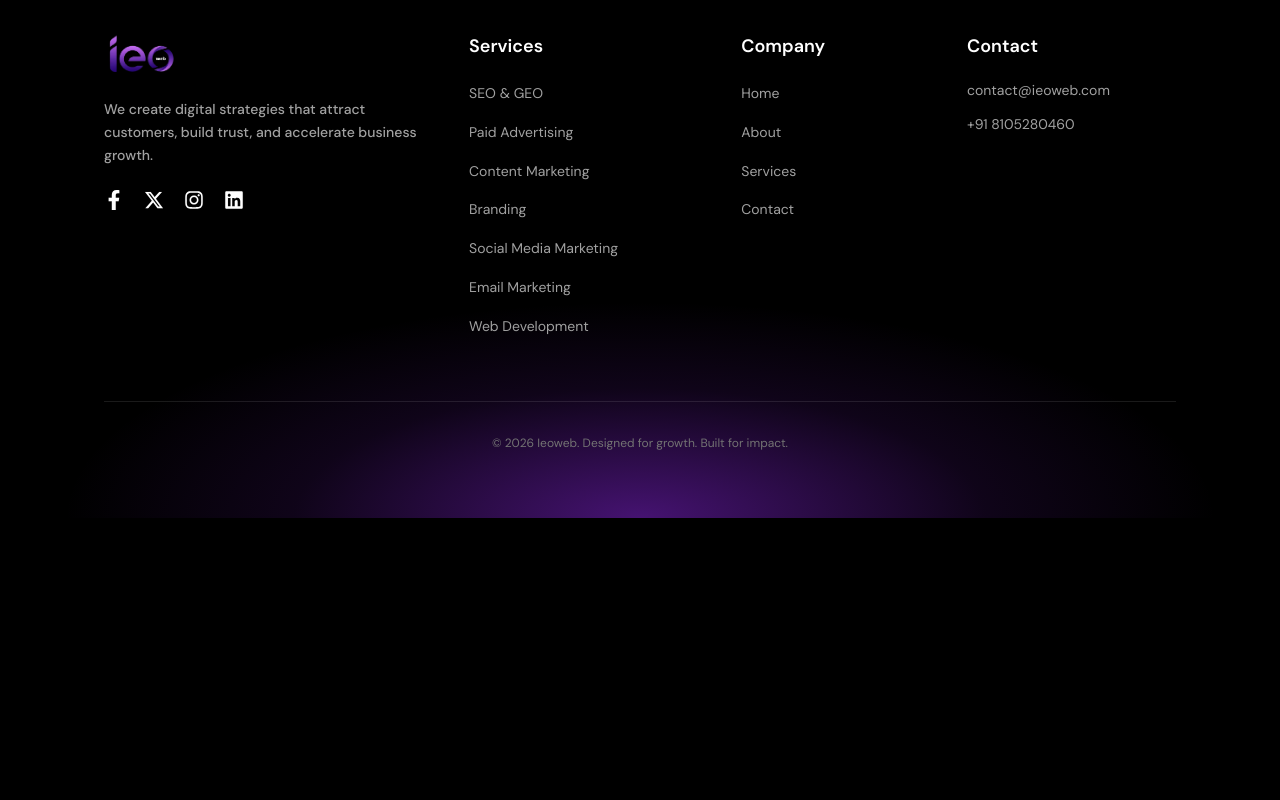
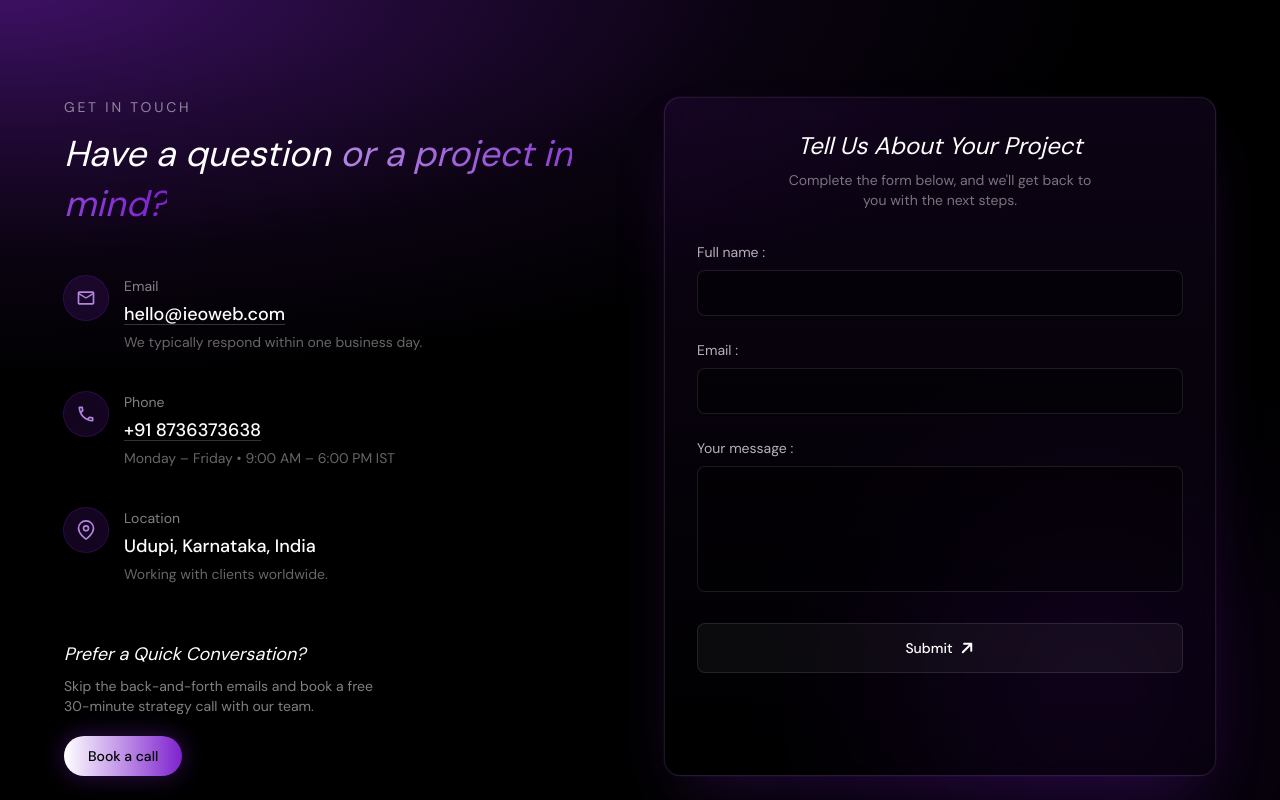
Before and after one commit to chithraksha16/Ieoweb, a Next.js app: page /contact in a window 1280 px wide. Shown: the part 460-1260 px from the top of the page. Before the commit the page ends 978 px from the top, so only its background shows below. Built offline with nearby package versions, Linux system fonts and the light colour scheme.

Commit message:
completed contact page

```diff
--- a/app/contact/page.tsx
+++ b/app/contact/page.tsx
@@ -1,8 +1,35 @@
+"use client"
+import {motion} from 'framer-motion'
+import { MdOutlineEmail,MdOutlineLocalPhone } from "react-icons/md";
+import { FiMapPin } from "react-icons/fi";
+import { FaArrowRight } from "react-icons/fa6";
 
 const page = () => {
+  const contactDetails = [
+  {
+    icon: MdOutlineEmail,
+    label: "Email",
+    value: "hello@ieoweb.com",
+    href: "mailto:hello@ieoweb.com",
+    note: "We typically respond within one business day.",
+  },
+  {
+    icon:MdOutlineLocalPhone,
+    label: "Phone",
+    value: "+91 8736373638",
+    href: "tel:+918736373638",
+    note: "Monday – Friday • 9:00 AM – 6:00 PM IST",
+  },
+  {
+    icon: FiMapPin,
+    label: "Location",
+    value: "Udupi, Karnataka, India",
+    note: "Working with clients worldwide.",
+  },
+];
   return (
     <div className='w-full'>
-      <div className="mt-40 flex w-full justify-center px-4 sm:mt-32 sm:px-6 lg:mt-40 lg:px-8 py-6">
+      <div className="mt-40 flex w-full justify-center px-4 sm:mt-32 sm:px-6 lg:mt-40 lg:px-8 sm:py-10 py-6">
                     <div className="mx-auto flex w-full max-w-5xl flex-col items-center space-y-5 text-white">
 
                       <h1 className="rounded-full bg-[#6200EE] px-3 py-1.5 text-center font-playfair text-sm font-medium sm:text-base">
@@ -20,6 +47,183 @@ const page = () => {
                       </div>
                     </div>
                   </div>
+
+            <section
+      className="relative w-full overflow-hidden bg-black px-6 py-20 sm:py-28 lg:px-12 font-dmsans"
+      style={{
+        backgroundImage:
+          "radial-gradient(ellipse 1400px 500px at 0% 0%, #3F1167 0%, rgba(63,17,103,0.5) 30%, rgba(63,17,103,0.15) 55%, rgba(0,0,0,0) 80%)",
+        backgroundRepeat: "no-repeat",
+      }}
+    >
+      {/* subtle bottom glow for depth */}
+      <div
+        className="pointer-events-none absolute bottom-0 right-0 h-95 w-95 rounded-full opacity-20 blur-[120px]"
+        style={{ background: "#5B1699" }}
+        aria-hidden="true"
+      />
+
+      <div className="relative mx-auto grid max-w-6xl grid-cols-1 gap-16 lg:grid-cols-2 lg:gap-12">
+        {/* Left column — info */}
+        <motion.div
+          initial={{ opacity: 0, y: 24 }}
+          whileInView={{ opacity: 1, y: 0 }}
+          viewport={{ once: true, margin: "-80px" }}
+          transition={{ duration: 0.6, ease: "easeOut" }}
+        >
+          <p className="text-sm uppercase tracking-[0.2em] text-white/50">
+            Get in Touch
+          </p>
+          <h2 className="mt-3 font-dmsans text-3xl italic leading-snug text-white sm:text-4xl">
+            Have a question{" "}
+            <span
+              className="bg-clip-text text-transparent"
+              style={{
+                backgroundImage: "linear-gradient(90deg, #B385E0, #7E22CE)",
+              }}
+            >
+              or a project in mind?
+            </span>
+          </h2>
+
+          <div className="mt-12 space-y-10">
+            {contactDetails.map(({ icon: Icon, label, value, href, note }) => (
+              <div key={label} className="flex items-start gap-4">
+                <span
+                  className="flex h-11 w-11 shrink-0 items-center justify-center rounded-full"
+                  style={{
+                    background: "rgba(126, 34, 206, 0.15)",
+                    boxShadow: "0 0 0 1px rgba(126, 34, 206, 0.35)",
+                  }}
+                >
+                  <Icon className="h-5 w-5" style={{ color: "#B385E0" }} />
+                </span>
+                <div>
+                  <p className="text-sm text-white/50">{label}</p>
+                  {href ? (
+                    <a
+                      href={href}
+                      className="mt-1 block text-lg font-medium text-white underline decoration-white/20 underline-offset-4 transition hover:decoration-white/60"
+                    >
+                      {value}
+                    </a>
+                  ) : (
+                    <p className="mt-1 text-lg font-medium text-white">
+                      {value}
+                    </p>
+                  )}
+                  <p className="mt-1 text-sm text-white/40">{note}</p>
+                </div>
+              </div>
+            ))}
+          </div>
+
+          <div className="mt-14 text-center sm:text-left">
+            <h3 className="font-dmsans text-lg italic text-white">
+              Prefer a Quick Conversation?
+            </h3>
+            <p className="mx-auto mt-2 max-w-xs text-sm text-white/50 sm:mx-0">
+              Skip the back-and-forth emails and book a free 30-minute
+              strategy call with our team.
+            </p>
+            <button
+              type="button"
+              className="mt-5 inline-flex items-center gap-1.5 rounded-full px-6 py-2.5 text-sm font-medium text-black transition-transform hover:scale-[1.03]"
+              style={{
+                background: "linear-gradient(90deg, #ffffff ,#7E22CE)",
+                boxShadow: "0 0 24px rgba(126,34,206,0.4)",
+              }}
+            >
+              Book a call
+            </button>
+          </div>
+        </motion.div>
+
+        {/* Right column — form card */}
+        <motion.div
+          initial={{ opacity: 0, y: 24 }}
+          whileInView={{ opacity: 1, y: 0 }}
+          viewport={{ once: true, margin: "-80px" }}
+          transition={{ duration: 0.6, ease: "easeOut", delay: 0.1 }}
+          className="relative rounded-2xl border border-white/10 bg-linear-to-b from-[#7E22CE]/10 to-black/2 p-6 backdrop-blur-sm sm:p-8"
+          style={{
+            boxShadow:
+              "0 0 0 1px rgba(126,34,206,0.08), 0 30px 60px -20px rgba(126,34,206,0.25)",
+          }}
+        >
+          <div className="text-center">
+            <h3 className="font-dmsans text-xl italic text-white sm:text-2xl">
+              Tell Us About Your Project
+            </h3>
+            <p className="mx-auto mt-2 max-w-xs text-sm text-white/45">
+              Complete the form below, and we&apos;ll get back to you with the
+              next steps.
+            </p>
+          </div>
+
+          <form
+            className="mt-8 space-y-6"
+            onSubmit={(e) => e.preventDefault()}
+          >
+            <div>
+              <label
+                htmlFor="fullName"
+                className="mb-2 block text-sm text-white/70"
+              >
+                Full name :
+              </label>
+              <input
+                id="fullName"
+                name="fullName"
+                type="text"
+                required
+                className="w-full rounded-lg border border-white/10 bg-black/40 px-4 py-3 text-sm text-white outline-none transition focus:border-[#7E22CE] focus:ring-1 focus:ring-[#7E22CE]"
+              />
+            </div>
+
+            <div>
+              <label
+                htmlFor="email"
+                className="mb-2 block text-sm text-white/70"
+              >
+                Email :
+              </label>
+              <input
+                id="email"
+                name="email"
+                type="email"
+                required
+                className="w-full rounded-lg border border-white/10 bg-black/40 px-4 py-3 text-sm text-white outline-none transition focus:border-[#7E22CE] focus:ring-1 focus:ring-[#7E22CE]"
+              />
+            </div>
+
+            <div>
+              <label
+                htmlFor="message"
+                className="mb-2 block text-sm text-white/70"
+              >
+                Your message :
+              </label>
+              <textarea
+                id="message"
+                name="message"
+                rows={5}
+                required
+                className="w-full resize-none rounded-lg border border-white/10 bg-black/40 px-4 py-3 text-sm text-white outline-none transition focus:border-[#7E22CE] focus:ring-1 focus:ring-[#7E22CE]"
+              />
+            </div>
+
+            <button
+              type="submit"
+              className="flex w-full items-center justify-center gap-1.5 rounded-lg border border-white/10 bg-white/[0.04] py-3.5 text-sm font-medium text-white transition hover:bg-white/[0.08]"
+            >
+              Submit
+              <FaArrowRight  className="h-4 w-4 -rotate-45" />
+            </button>
+          </form>
+        </motion.div>
+      </div>
+    </section>
     </div>
   )
 }
```
